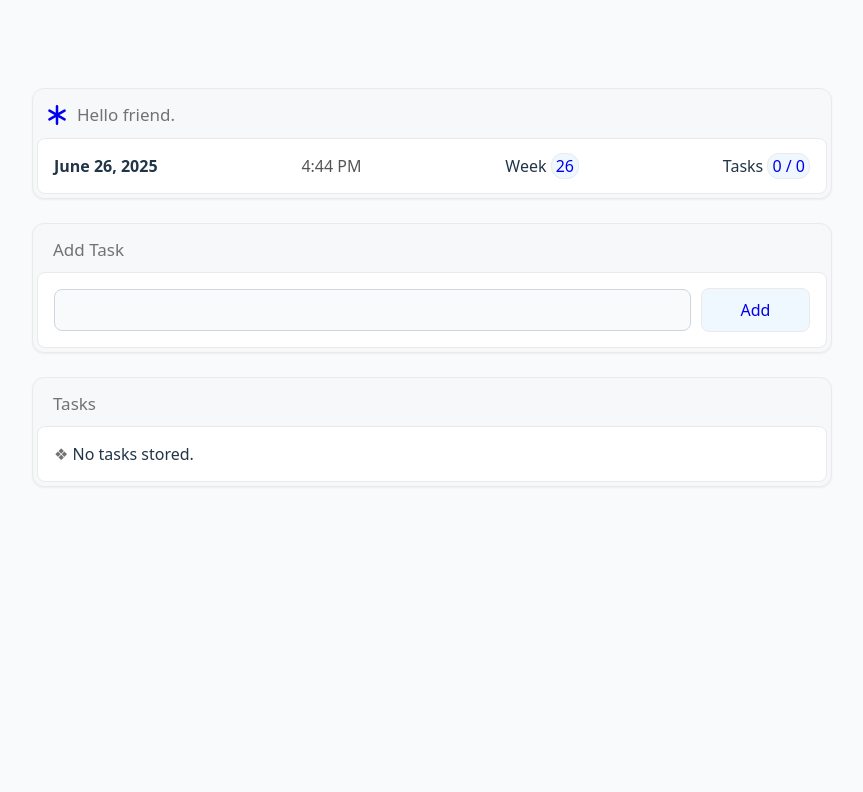
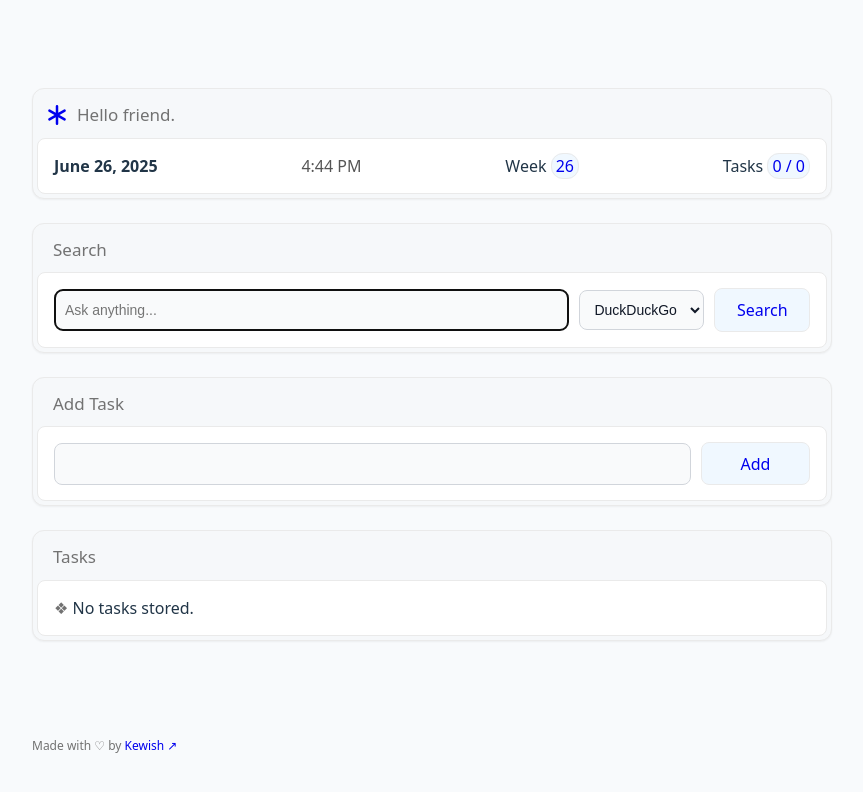
Before and after one commit to kewishfagoe/new-tab-page, a Vue app: page / in a window 1280 px wide. Shown: the top 792 px of the page, without its empty margins (208-1071 px from the left). Built offline with nearby package versions, Linux system fonts and the light colour scheme.

Commit message:
Added: SearchForm component

```diff
--- a/src/App.vue
+++ b/src/App.vue
@@ -5,6 +5,7 @@ import HelloUser from './components/HelloUser.vue'
 import AddTaskForm from './components/AddTaskForm.vue'
 import type { Task } from './types'
 import TasksList from './components/TasksList.vue'
+import SearchForm from './components/SearchForm.vue'
 
 const tasks = ref<Task[]>([])
 
@@ -63,6 +64,7 @@ watch(tasks, (newVal: Task[]) => {
     </div> -->
     <main>
         <HelloUser :number-of-tasks="tasks.length" :total-tasks-completed="totalTasksCompleted" />
+        <SearchForm />
         <AddTaskForm @add-task="addTask" />
         <TasksList :tasks="tasks" @delete-task="deleteTask" @complete-task="completeTask" />
         <!-- <Card>
@@ -73,8 +75,17 @@ watch(tasks, (newVal: Task[]) => {
                 Placeholder body content!
             </template>
         </Card> -->
+
+        <footer>
+            <p class="">Made with ♡ by <a className="text-primary" href="https://github.com/kewishfagoe" rel="noopener noreferrer" target="_blank">Kewish &#8599;</a></p>
+        </footer>
     </main>
 </template>
 
 <style scoped>
+footer {
+    color: #727272;
+    font-size: 12px;
+    margin-top: 6rem;
+}
 </style>
--- /dev/null
+++ b/src/components/SearchForm.vue
@@ -0,0 +1,197 @@
+<script setup lang="ts">
+import { ref, onMounted, watch } from "vue";
+import { SearchEngine, SearchEngine as SearchEngineEnum } from "../enums/SearchEngine";
+import Card from '../layouts/Card.vue';
+
+const searchEngine = ref<SearchEngine>(SearchEngine.DUCKDUCKGO)
+const searchQuery = ref<string>("")
+
+function search() {
+    if (searchQuery.value === "" || searchQuery.value.trim() === "") { return }
+
+    let url = "";
+    // const urlFriendlyParam = searchQuery.value.trim().replace(/ /g,"+")
+    const urlFriendlyParam = searchQuery.value
+                                            .trim()
+                                            .toLowerCase()
+                                            .replace(/[^a-z0-9\s]/g, "")
+                                            .trim()
+                                            .replace(/\s+/g, "+")
+
+    switch (searchEngine.value) {
+        case SearchEngine.DUCKDUCKGO:
+            url = "https://duckduckgo.com/?ia=web&q="
+            break
+        case SearchEngine.GOOGLE:
+            url = "https://www.google.com/search?udm=14&q="
+            break
+        case SearchEngine.STARTPAGE:
+            url = "https://www.startpage.com/sp/search?query="
+            break
+        case SearchEngine.WIKIPEDIA:
+            url = "https://en.wikipedia.org/wiki/Special:Search?search="
+            break
+        case SearchEngine.YOUTUBE:
+            url = "https://www.youtube.com/results?search_query="
+            break
+        case SearchEngine.AMAZON:
+            url = "https://www.amazon.com/s?k="
+            break
+        case SearchEngine.EXA:
+            url = "https://exa.ai/search?q="
+            break
+        default:
+            url = "https://duckduckgo.com/?ia=web&q="
+    }
+
+    let redirectTo = `${url}${urlFriendlyParam}`
+    window.location.href = redirectTo
+    // window.open(redirectTo)
+}
+
+const loadDefaultSearchEngine = () => {
+    try {
+        const storedValue = localStorage.getItem('defaultSearchEngine')
+        if (storedValue) {
+            if (Object.values(SearchEngineEnum).includes(storedValue as SearchEngine)) {
+                searchEngine.value = storedValue as SearchEngine
+            } else {
+                console.warn('Invalid user role:', storedValue)
+            }
+        }
+    } catch (error) {
+        console.warn('localStorage access failed:', error)
+    }
+}
+
+const searchQueryInput = ref()
+onMounted(() => {
+    loadDefaultSearchEngine()
+
+    setTimeout(() => {
+        searchQueryInput.value!.focus();
+    }, 0);
+})
+
+watch(searchEngine, (newVal: SearchEngine) => {
+  localStorage.setItem('defaultSearchEngine', newVal)
+}, { deep: true })
+</script>
+
+<template>
+    <Card>
+        <template v-slot:heading>
+            <h2>Search</h2>
+        </template>
+        <template v-slot:body>
+            <div class="content">
+                <form class="input-container" @submit.prevent="search">
+                    <input type="text" id="search-input" name="searchQuery" v-model="searchQuery" ref="searchQueryInput" autocomplete="off" placeholder="Ask anything..." />
+                    <select name="search-engine" id="search-engine-select" v-model="searchEngine" >
+                        <option :value="SearchEngine.DUCKDUCKGO">DuckDuckGo</option>
+                        <option :value="SearchEngine.GOOGLE">Google</option>
+                        <option :value="SearchEngine.STARTPAGE">Startpage</option>
+                        <option :value="SearchEngine.WIKIPEDIA">Wikipedia</option>
+                        <option :value="SearchEngine.YOUTUBE">YouTube</option>
+                        <option :value="SearchEngine.AMAZON">Amazon</option>
+                        <option :value="SearchEngine.EXA">Exa</option>
+                    </select>
+                    <button type="button" class="search-button" @click="search">Search</button>
+                    {{  }}
+                </form>
+            </div>
+        </template>
+    </Card>
+</template>
+
+<style scoped>
+.content {
+    border-radius: 8px;
+    padding: 15px 16px;
+}
+
+button {
+    border-radius: 8px;
+    border: 1px solid #eaeaea;
+    padding: 0.6em 1.2em;
+    font-size: 1em;
+    font-weight: 500;
+    font-family: inherit;
+    background-color: #f9f9f9;
+    cursor: pointer;
+    transition: border-color 0.25s;
+}
+button:hover {
+    border-color: var(--brand-color);
+}
+button:focus,
+button:focus-visible {
+    outline: 4px auto -webkit-focus-ring-color;
+}
+button.search-button {
+    margin-left: 10px;
+    color: var(--brand-color);
+    background-color: #F0F8FF;
+    width: 125px;
+}
+
+.input-container {
+    display: flex;
+    align-items: center;
+}
+input {
+    border:none;
+    background-image:none;
+    background-color:transparent;
+    -webkit-box-shadow: none;
+    -moz-box-shadow: none;
+    box-shadow: none;
+
+    display: block;
+    padding: 0.625rem;
+    border-radius: 0.5rem;
+    border: 1px solid #D1D5DB;
+    width: 100%;
+    font-size: 0.875rem;
+    line-height: 1.25rem;
+    color: #111827;
+    background-color: #F9FAFB;
+}
+
+select {
+    border:none;
+    background-image:none;
+    background-color:transparent;
+    -webkit-box-shadow: none;
+    -moz-box-shadow: none;
+    box-shadow: none;
+
+    display: block;
+    padding: 0.625rem;
+    border-radius: 0.5rem;
+    border: 1px solid #D1D5DB;
+    font-size: 0.875rem;
+    line-height: 1.25rem;
+    color: #111827;
+    background-color: #F9FAFB;
+    margin-left: 10px;
+}
+
+@media only screen and (max-width: 680px) {
+    .input-container {
+        flex-direction: column;
+        align-items: center;
+        justify-content: center;
+    }
+    button.search-button {
+        margin-left: 0;
+        margin-top: 10px;
+        width: 100%;
+    }
+    select {
+        width: 100%;
+        margin-left: 0;
+        margin-top: 10px;
+    }
+}
+</style>
--- /dev/null
+++ b/src/enums/SearchEngine.ts
@@ -0,0 +1,11 @@
+export const SearchEngine = {
+    DUCKDUCKGO: "duckduckgo",
+    GOOGLE: "google",
+    STARTPAGE: "startpage",
+    WIKIPEDIA: "wikipedia",
+    YOUTUBE: "youtube",
+    AMAZON: "amazon",
+    EXA: "exa",
+} as const
+
+export type SearchEngine = typeof SearchEngine[keyof typeof SearchEngine]
```
Lines whose indentation alone changed are shown as unchanged.
